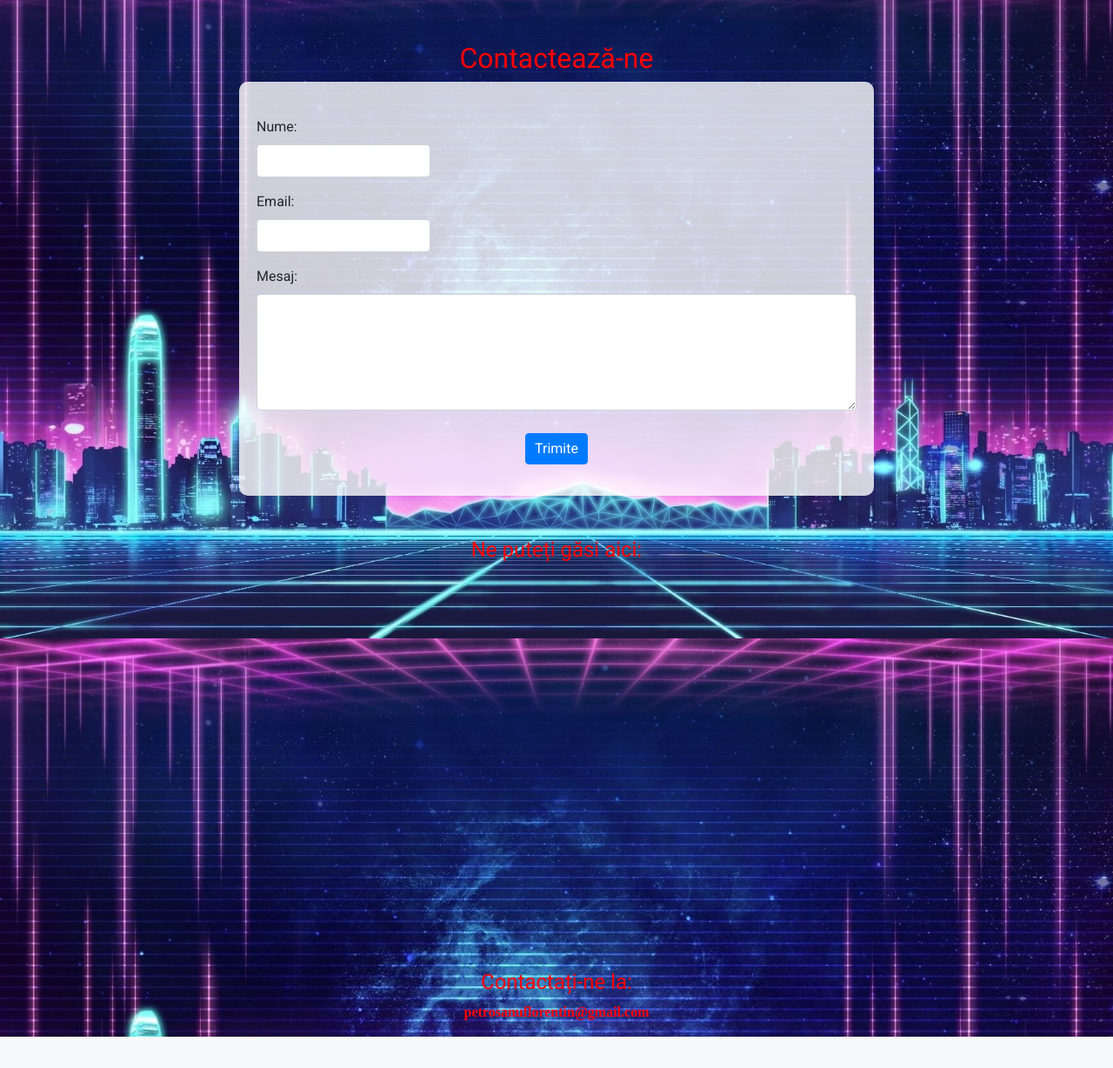
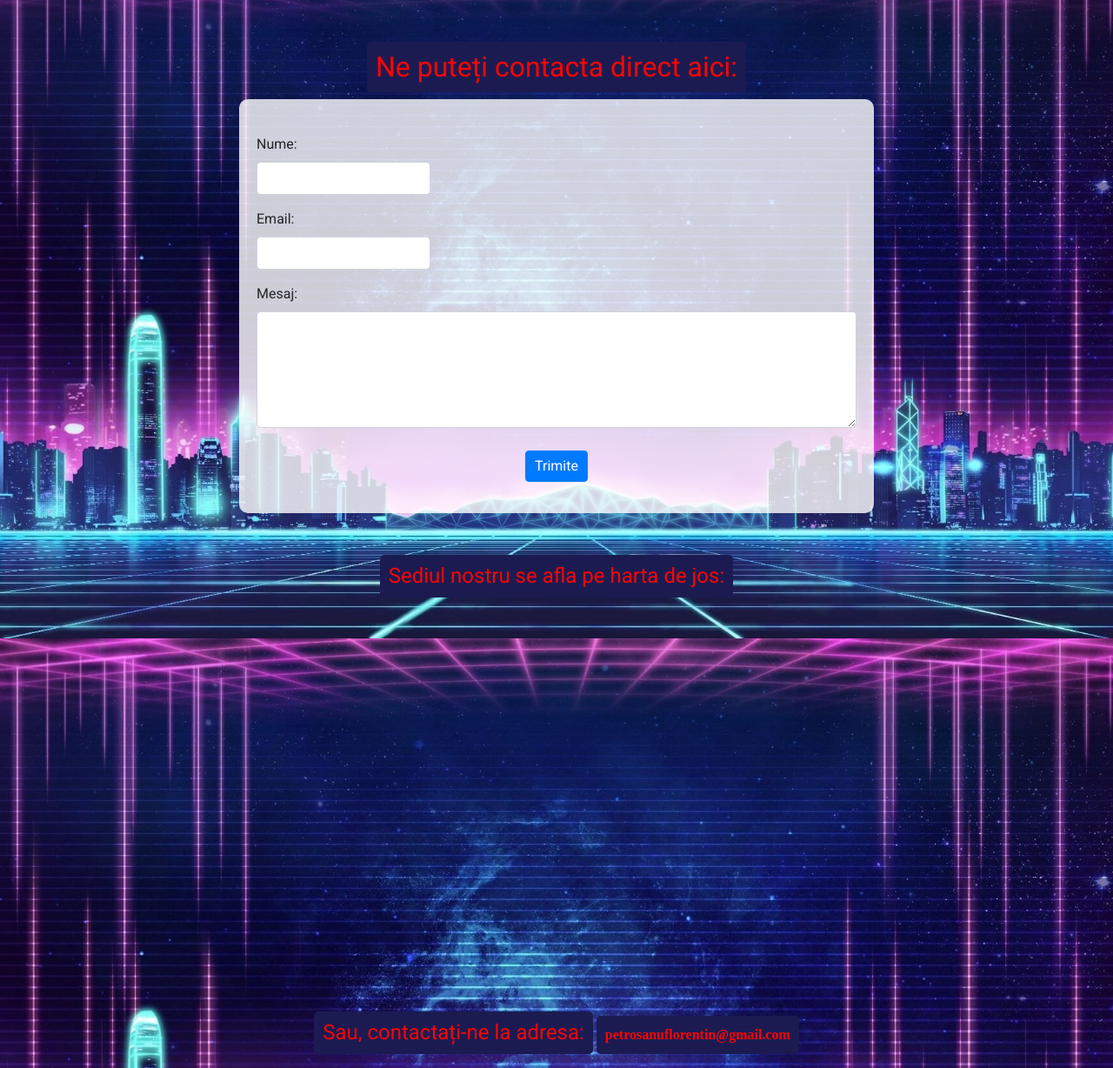
Before and after one commit to qRazvan03/aplicatierazvan, a Flask app: page /contact in a window 1280 px wide. Shown: the part 66-1294 px from the top of the page at 87% size. Before the commit the page ends 1258 px from the top, so only its background shows below. Run offline with Flask 3, Linux system fonts and the light colour scheme; some libraries are stand-ins or nearby versions.

Commit message:
UPDATE
am adaugat alte stilizari

```diff
--- a/templates/contact.html
+++ b/templates/contact.html
@@ -10,6 +10,19 @@
     <script src="https://cdnjs.cloudflare.com/ajax/libs/popper.js/1.16.0/umd/popper.min.js"></script>
     <script src="https://maxcdn.bootstrapcdn.com/bootstrap/4.5.2/js/bootstrap.min.js"></script>
     <link rel="stylesheet" href="{{ url_for('static', filename='css/styles.css') }}">
+    <style>
+        .highlight-box {
+            background-color: rgb(27, 27, 82); /* Albastru opac */
+            padding: 10px;
+            display: inline-block;
+            border-radius: 5px;
+            color: rgb(255, 4, 0);
+            text-align: center;
+        }
+        .text-center-highlight {
+            text-align: center;
+        }
+    </style>
 </head>
 <body>
     <nav class="navbar navbar-expand-lg navbar-light bg-light">
@@ -33,7 +46,9 @@
     </nav>
 
     <div class="container mt-5">
-        <h2 class="text-center" style="color: red;">Contactează-ne</h2>
+        <div class="text-center-highlight">
+            <h2 class="highlight-box">Ne puteți contacta direct aici:</h2>
+        </div>
         <div class="row justify-content-center">
             <div class="col-md-8">
                 <div class="contact-form">
@@ -59,7 +74,7 @@
         </div>
         <div class="row mt-5">
             <div class="col-md-12 text-center">
-                <h4 style="color: red;">Ne puteți găsi aici:</h4>
+                <h4 class="highlight-box">Sediul nostru se afla pe harta de jos:</h4>
                 <div id="map" style="height: 400px;">
                     <gmp-map center="44.159149169921875,28.628372192382812" zoom="14" map-id="DEMO_MAP_ID">
                         <gmp-advanced-marker position="44.159149169921875,28.628372192382812" title="My location"></gmp-advanced-marker>
@@ -69,8 +84,8 @@
         </div>
         <div class="row mt-5">
             <div class="col-md-12 text-center">
-                <h4 style="color: red;">Contactați-ne la:</h4>
-                <p class="email">
+                <h4 class="highlight-box">Sau, contactați-ne la adresa:</h4>
+                <p class="email highlight-box">
                     petrosanuflorentin@gmail.com
                 </p>
             </div>
```
Also changed, not shown: templates/despre.html (+12 -2 lines), templates/index.html (+7 -1 lines).
